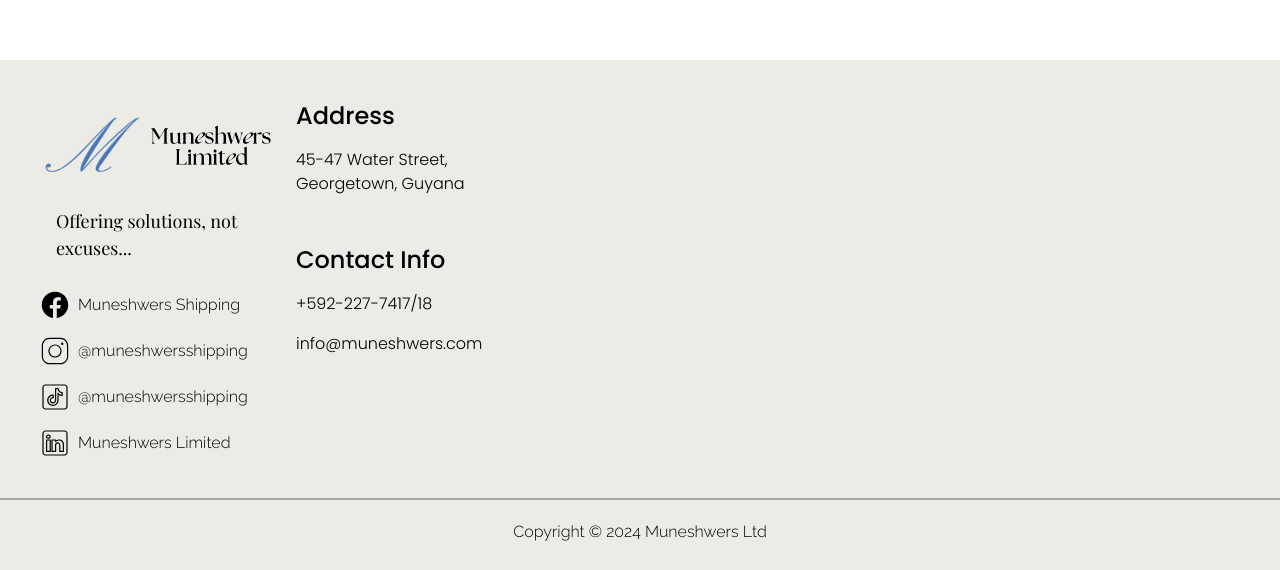
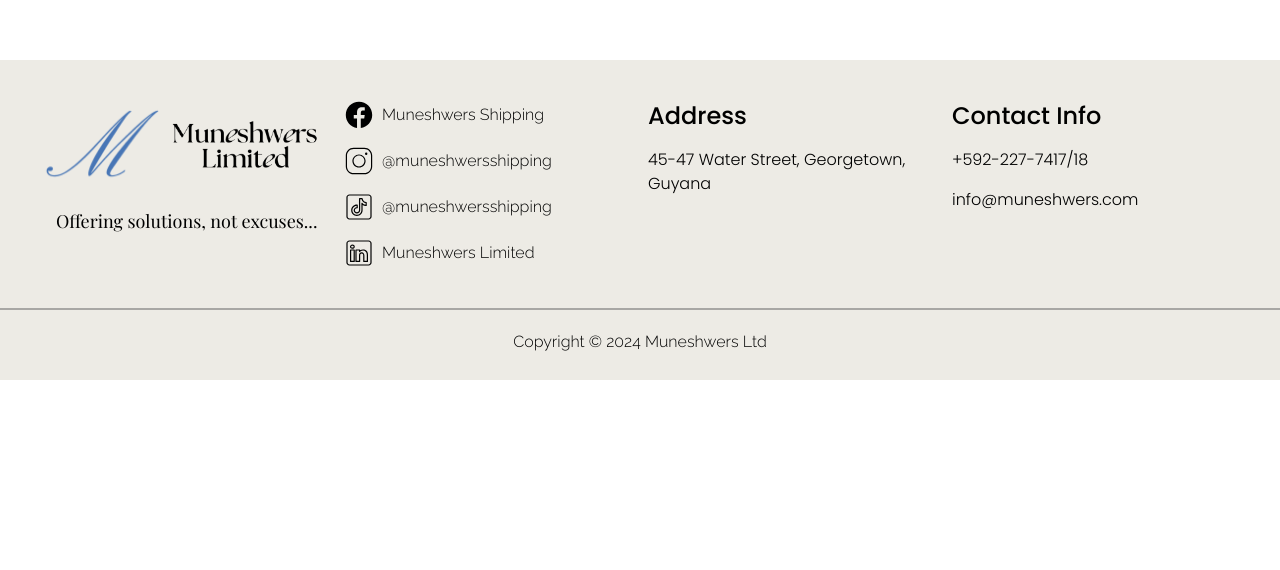
Before and after one commit to muneshwers/company-website, a SvelteKit app: page /about in a window 1280 px wide. Shown: the part 1529-2099 px from the top of the page. After the commit the page ends 1909 px from the top, so only its background shows below. Built offline with nearby package versions, Linux system fonts and the light colour scheme; a web font is replaced by a local one.

Commit message:
Fixed footer layout

```diff
--- a/src/routes/+page.svelte
+++ b/src/routes/+page.svelte
@@ -25,7 +25,6 @@
     import { quintIn, quintInOut, quintOut } from "svelte/easing";
 	import Footer from "./Footer.svelte";
 	import Jvslide from "./Jvslide.svelte";
-    import Herocard from "./Herocard.svelte";
     import Carousel from 'svelte-carousel';
     import upright from "$lib/assets/white.svg";
     import shippingStaff from "$lib/assets/GYS00823.webp";
--- a/src/routes/Footer.svelte
+++ b/src/routes/Footer.svelte
@@ -7,9 +7,9 @@
     import tiktokIcon from "$lib/assets/icons8-tiktok.svg";
 </script>
 
-<div class="footer h-[510px] bg-[#EDEBE5]">
+<div class="footer h-[320px] bg-[#EDEBE5]">
     <div class="footer-top flex flex-row gap-4 p-10">
-        <div class="site-info w-1/5">
+        <div class="site-info w-1/4">
             <div class="site-name flex flex-row w-full">
                 <img src={brandLogo} alt="Muneshwers Shipping" class="object-cover w-[150px] h-[100px]">
                 <img src={textLogo} alt="Muneshwers Shipping" class="object-cover w-[200px] h-[100px]">
@@ -17,7 +17,9 @@
             <div class="site-tagline playfair-display-regular text-[18px] ml-4 mt-2">
                 Offering solutions, not excuses...
             </div>
-            <div class="social-media h-2/3 w-full flex flex-col gap-4 mt-7 raleway-light" >
+
+        </div>
+        <div class="social-media h-2/3 w-1/4 flex flex-col gap-4 raleway-light" >
                 <a href="https://www.facebook.com/profile.php?id=100087564355386" target="_blank" class="social-link flex flex-row items-center gap-2">
                     <img src={facebookIcon} alt="Muneshwers Shipping" class="object-cover w-[30px] h-[30px]">
                     <div class="social-name">Muneshwers Shipping</div>
@@ -35,9 +37,7 @@
                     <div class="social-name">Muneshwers Limited</div>
                 </a>
             </div>
-        </div>
-        <div class="company-info">
-            <div class="footer-section w-2/3">
+        <div class="footer-section w-1/4">
             <div class="footer-section-title poppins-medium text-2xl">
                 Address
             </div>
@@ -45,7 +45,7 @@
                 45-47 Water Street, Georgetown, Guyana
             </div>
         </div>
-            <div class="footer-section mt-12 w-2/3">
+        <div class="footer-section w-1/4">
                 <div class="footer-section-title poppins-medium text-2xl">
                     Contact Info
                 </div>
@@ -58,7 +58,6 @@
                     </div>
                 </div>
             </div>
-        </div>
 
     </div>
     <div class="footer-bottom border-[#5c5c5c7a] border-t-2 p-5 flex justify-center items-center raleway-light">
--- a/src/routes/Herocard.svelte
+++ /dev/null
@@ -1,19 +0,0 @@
-<script>
-    import shipping from "$lib/assets/GYS00823.webp";
-    import stores from "$lib/assets/IMG_4167_MOD.webp";
-
-    export let slideImage;
-
-    let slideChoice;
-
-    console.log("Slide info: ", slideImage.slideId)
-
-    if(slideImage.slideId == 1) {
-        slideChoice = shipping;
-    } else {
-        slideChoice = stores
-    }
-
-</script>
-
-<img class="object-cover w-full h-screen" src={slideChoice} alt="Hero of staff" />
```
Lines whose indentation alone changed are shown as unchanged.
